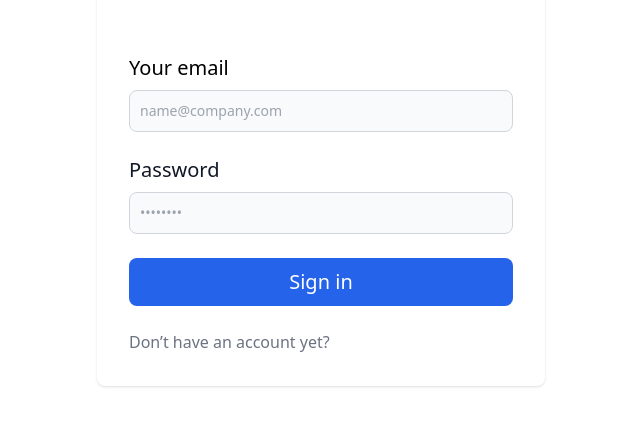
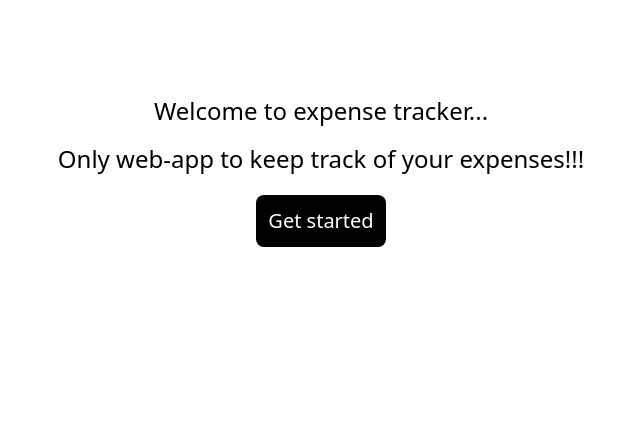
Before and after one commit to Suyog57/Expense-Tracker, a React (Create React App) app in the folder frontend/: page / in a window 1280 px wide. Shown: the part 227-652 px from the top of the page, without its empty margins (319-959 px from the left). Built offline with nearby package versions, Linux system fonts and the light colour scheme.

Commit message:
home page addition

```diff
--- a/frontend/public/index.html
+++ b/frontend/public/index.html
@@ -1,43 +1,26 @@
 <!DOCTYPE html>
 <html lang="en">
+
 <head>
   <meta charset="utf-8" />
   <link rel="icon" href="%PUBLIC_URL%/favicon.ico" />
   <meta name="viewport" content="width=device-width, initial-scale=1" />
   <meta name="theme-color" content="#000000" />
-    <meta
-      name="description"
-      content="Web site created using create-react-app"
-    />
+  <meta name="description" content="Web site created using create-react-app" />
   <link rel="apple-touch-icon" href="%PUBLIC_URL%/logo192.png" />
-    <!--
-      manifest.json provides metadata used when your web app is installed on a
-      user's mobile device or desktop. See https://developers.google.com/web/fundamentals/web-app-manifest/
-    -->
+
   <link rel="manifest" href="%PUBLIC_URL%/manifest.json" />
-    <!--
-      Notice the use of %PUBLIC_URL% in the tags above.
-      It will be replaced with the URL of the `public` folder during the build.
-      Only files inside the `public` folder can be referenced from the HTML.
+  <link rel="preconnect" href="https://fonts.googleapis.com">
+<link rel="preconnect" href="https://fonts.gstatic.com" crossorigin>
+<link href="https://fonts.googleapis.com/css2?family=Poppins:wght@200&family=Roboto:wght@300;400&display=swap" rel="stylesheet">
 
-      Unlike "/favicon.ico" or "favicon.ico", "%PUBLIC_URL%/favicon.ico" will
-      work correctly both with client-side routing and a non-root public URL.
-      Learn how to configure a non-root public URL by running `npm run build`.
-    -->
   <title>React App</title>
 </head>
+
 <body>
   <noscript>You need to enable JavaScript to run this app.</noscript>
   <div id="root"></div>
-    <!--
-      This HTML file is a template.
-      If you open it directly in the browser, you will see an empty page.
 
-      You can add webfonts, meta tags, or analytics to this file.
-      The build step will place the bundled scripts into the <body> tag.
+</body>
 
-      To begin the development, run `npm start` or `yarn start`.
-      To create a production bundle, use `npm run build` or `yarn build`.
-    -->
-  </body>
 </html>
--- a/frontend/src/App.js
+++ b/frontend/src/App.js
@@ -5,32 +5,26 @@ import Signup from "./components/Signup";
 import Dashboard from "./components/Dashboard";
 import ViewExpense from "./components/ViewExpense";
 import AddExpense from "./components/AddExpense";
-// import { useEffect, useState } from "react";
 import Authcontext from "./context/Authcontext";
+import Home from "./components/Home";
 import { useContext } from "react";
 
 function App() {
-  // const [auth, setAuth] = useState(false);
-  const authContext=useContext(Authcontext);
+  const authContext = useContext(Authcontext);
 
-  // const token = localStorage.getItem("token");
-  // useEffect(() => {
-  //   if (token) {
-  //     setAuth(true);
-  //   }
-  // }, []);
   return (
     <>
       <Routes>
-        {authContext.isLoggedIn? (
+        {authContext.isLoggedIn ? (
           <>
             <Route path="/dashboard" element={<Dashboard />} />
-            <Route path='/expense' element={<ViewExpense/>}/>
-            <Route path='/expense/add' element={<AddExpense/>}/>
+            <Route path="/expense" element={<ViewExpense />} />
+            <Route path="/expense/add" element={<AddExpense />} />
           </>
         ) : (
           <>
-            <Route path="/" element={<Login />} />
+            <Route path="/" element={<Home />} />
+            <Route path="/login" element={<Login />} />
             <Route path="/signup" element={<Signup />} />
           </>
         )}
--- a/frontend/src/components/Dashboard.js
+++ b/frontend/src/components/Dashboard.js
@@ -1,12 +1,13 @@
-import React, { useEffect,useContext } from "react";
+import React, { useEffect, useContext } from "react";
 import { useNavigate } from "react-router-dom";
 import axios from "axios";
 import { Link } from "react-router-dom";
 import Authcontext from "../context/Authcontext";
-
+import jwt from "jwt-decode";
 const Dashboard = () => {
   const navigate = useNavigate();
   const authContext = useContext(Authcontext);
+  const name=jwt(localStorage.getItem("token")).name;
 
   const handleClick = () => {
     authContext.handleLogout();
@@ -34,7 +35,9 @@ const Dashboard = () => {
   }, []);
   return (
     <>
-      <div className="text-white flex justify-center h-screen items-center">
+      <div className="text-white flex justify-center h-screen items-center flex-col">
+        <h1 className="text-3xl text-black text-center font-bold mb-10">Welcome, <span className="text-blue-700">{name}</span>!</h1>
+        <div>
         <Link to="/expense">
           {" "}
           <button className="bg-black text-xl p-2 m-2 rounded-lg">
@@ -53,6 +56,7 @@ const Dashboard = () => {
         >
           Logout
         </button>
+        </div>
       </div>
     </>
   );
--- /dev/null
+++ b/frontend/src/components/Home.js
@@ -0,0 +1,17 @@
+import React from "react";
+import { Link } from "react-router-dom";
+const Home = () => {
+  return (
+    <>
+      <div className="flex text-black flex-col h-screen justify-center items-center">
+        <h1 className="text-2xl text-black m-2">Welcome to expense tracker...</h1>
+        <h1 className="text-2xl text-black m-2">Only web-app to keep track of your expenses!!!</h1>
+        <Link to='/signup'>
+          <button className="bg-black rounded-lg text-white p-3 m-3 text-xl">Get started</button>
+        </Link>{" "}
+      </div>
+    </>
+  );
+};
+
+export default Home;
--- a/frontend/src/components/Login.js
+++ b/frontend/src/components/Login.js
@@ -2,14 +2,13 @@ import { useContext, useState } from "react";
 import { Link } from "react-router-dom";
 import axios from "axios";
 import { useNavigate } from "react-router-dom";
-// import jwt_decode from "jwt-decode";
 import Authcontext from "../context/Authcontext";
 
 const Login = () => {
   const navigate = useNavigate();
   const [email, setEmail] = useState("");
   const [password, setPassword] = useState("");
-  const authContext=useContext(Authcontext);
+  const authContext = useContext(Authcontext);
 
   const handleChange = (e) => {
     const { name, value } = e.target;
@@ -43,14 +42,14 @@ const Login = () => {
         <div className="flex flex-col items-center justify-center px-6 py-8 mx-auto md:h-screen lg:py-0">
           <div className="w-full bg-white rounded-lg shadow dark:border md:mt-0 sm:max-w-md xl:p-0 dark:bg-gray-800 dark:border-gray-700">
             <div className="p-6 space-y-4 md:space-y-6 sm:p-8">
-              <h1 className="text-white text-center text-3xl font-bold leading-tight tracking-tight   ">
+              <h1 className="tracking-normal text-white text-center text-3xl font-bold leading-tight">
                 Login
               </h1>
               <form className="space-y-4 md:space-y-6" onSubmit={handleSubmit}>
                 <div>
                   <label
                     for="email"
-                    className="block mb-2 text-xl font-medium dark:text-white"
+                    className="block mb-2 text-md font-medium dark:text-white"
                   >
                     Your email
                   </label>
@@ -68,7 +67,7 @@ const Login = () => {
                 <div>
                   <label
                     for="password"
-                    className="block mb-2 text-xl font-medium text-gray-900 dark:text-white"
+                    className="block mb-2 text-md font-medium text-gray-900 dark:text-white"
                   >
                     Password
                   </label>
--- a/frontend/src/components/ViewExpense.js
+++ b/frontend/src/components/ViewExpense.js
@@ -52,10 +52,10 @@ const ViewExpense = () => {
         </button>
       </Link>
       {expenses.length===0?<h1 className="text-2xl font-semi-bold mt-10 text-center">No expenses yet, add to view!</h1>:
-      <div className="flex justify-center items-center mt-12 flex-col">
+      <div className="flex justify-center items-center mt-4 flex-col">
         <h1 className="text-2xl font-semi-bold m-10">
           {" "}
-          Here are all your expenses till date
+          Here are all your expenses till date!
         </h1>
         <table class="table-fixed w-8/12 border-2 border-black">
           <thead>
--- a/frontend/src/context/Authprovider.js
+++ b/frontend/src/context/Authprovider.js
@@ -12,18 +12,14 @@ const AuthProvider = (props) => {
 
   const handleLogin = (token) => {
     localStorage.setItem("token", token);
-    localStorage.setItem('isLoggedIn','1');
-    // localStorage.setItem('userID',uId);
-    // localStorage.setItem('email',emailID);
+    localStorage.setItem("isLoggedIn", "1");
     setIsLoggedIn(true);
   };
   const handleLogout = React.useCallback(() => {
     setIsLoggedIn(false);
     localStorage.removeItem("token");
-    localStorage.removeItem('isLoggedIn');
-    // localStorage.removeItem('userID');
-    // localStorage.removeItem('email');
-  },[]);
+    localStorage.removeItem("isLoggedIn");
+  }, []);
 
   const authValue = {
     isLoggedIn,
--- a/frontend/src/style/main.css
+++ b/frontend/src/style/main.css
@@ -466,33 +466,36 @@ video {
 .m-2 {
   margin: 0.5rem;
 }
+.m-3 {
+  margin: 0.75rem;
+}
 .mx-auto {
   margin-left: auto;
   margin-right: auto;
 }
+.mb-10 {
+  margin-bottom: 2.5rem;
+}
+.mb-16 {
+  margin-bottom: 4rem;
+}
 .mb-2 {
   margin-bottom: 0.5rem;
+}
+.mb-4 {
+  margin-bottom: 1rem;
 }
 .ml-4 {
   margin-left: 1rem;
 }
-.mt-12 {
-  margin-top: 3rem;
+.mt-10 {
+  margin-top: 2.5rem;
 }
 .mt-16 {
   margin-top: 4rem;
 }
 .mt-4 {
   margin-top: 1rem;
-}
-.mt-10 {
-  margin-top: 2.5rem;
-}
-.mb-16 {
-  margin-bottom: 4rem;
-}
-.mb-4 {
-  margin-bottom: 1rem;
 }
 .block {
   display: block;
@@ -574,6 +577,9 @@ video {
 .p-6 {
   padding: 1.5rem;
 }
+.p-3 {
+  padding: 0.75rem;
+}
 .px-5 {
   padding-left: 1.25rem;
   padding-right: 1.25rem;
@@ -605,10 +611,6 @@ video {
   font-size: 1.875rem;
   line-height: 2.25rem;
 }
-.text-sm {
-  font-size: 0.875rem;
-  line-height: 1.25rem;
-}
 .text-xl {
   font-size: 1.25rem;
   line-height: 1.75rem;
@@ -628,8 +630,19 @@ video {
 .leading-tight {
   line-height: 1.25;
 }
+.tracking-normal {
+  letter-spacing: 0em;
+}
 .tracking-tight {
   letter-spacing: -0.025em;
+}
+.text-black {
+  --tw-text-opacity: 1;
+  color: rgb(0 0 0 / var(--tw-text-opacity));
+}
+.text-blue-700 {
+  --tw-text-opacity: 1;
+  color: rgb(29 78 216 / var(--tw-text-opacity));
 }
 .text-gray-500 {
   --tw-text-opacity: 1;
@@ -741,11 +754,6 @@ video {
     margin-top: calc(1.5rem * calc(1 - var(--tw-space-y-reverse)));
     margin-bottom: calc(1.5rem * var(--tw-space-y-reverse));
   }
-
-  .md\:text-2xl {
-    font-size: 1.5rem;
-    line-height: 2rem;
-  }
 }
 @media (min-width: 1024px) {
 
```
Also changed, not shown: frontend/src/components/Signup.js (+9 -9 lines), 1 other file (tests, documents, lock files or other folders). Lines whose indentation alone changed are shown as unchanged.
